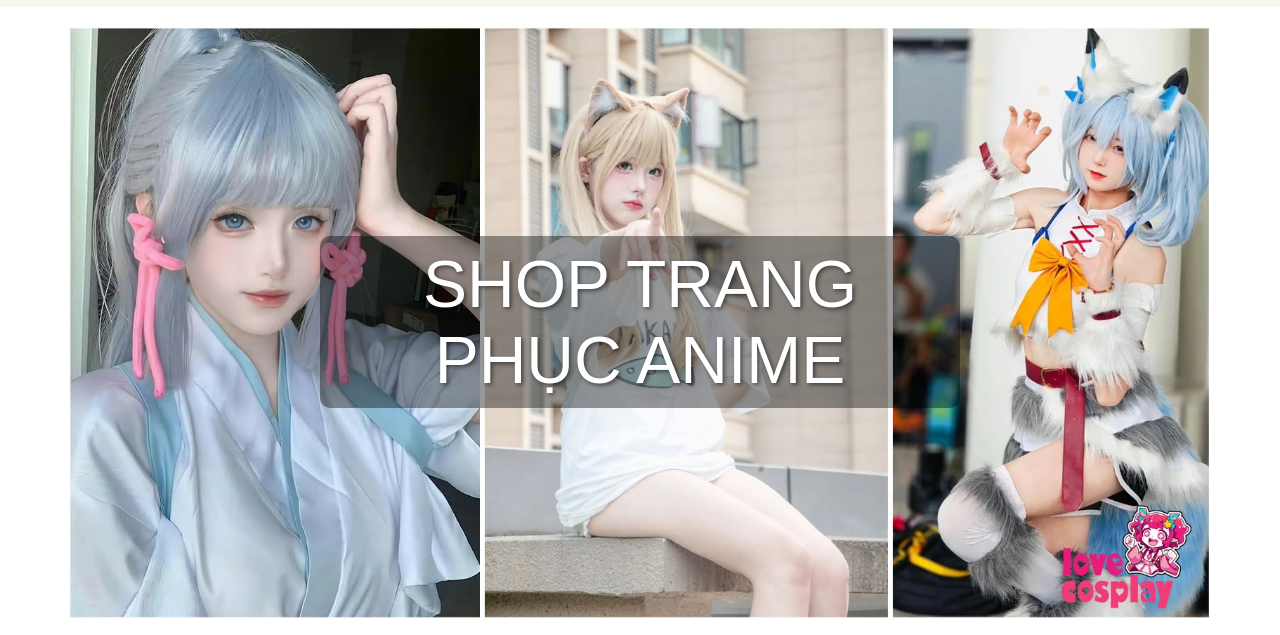
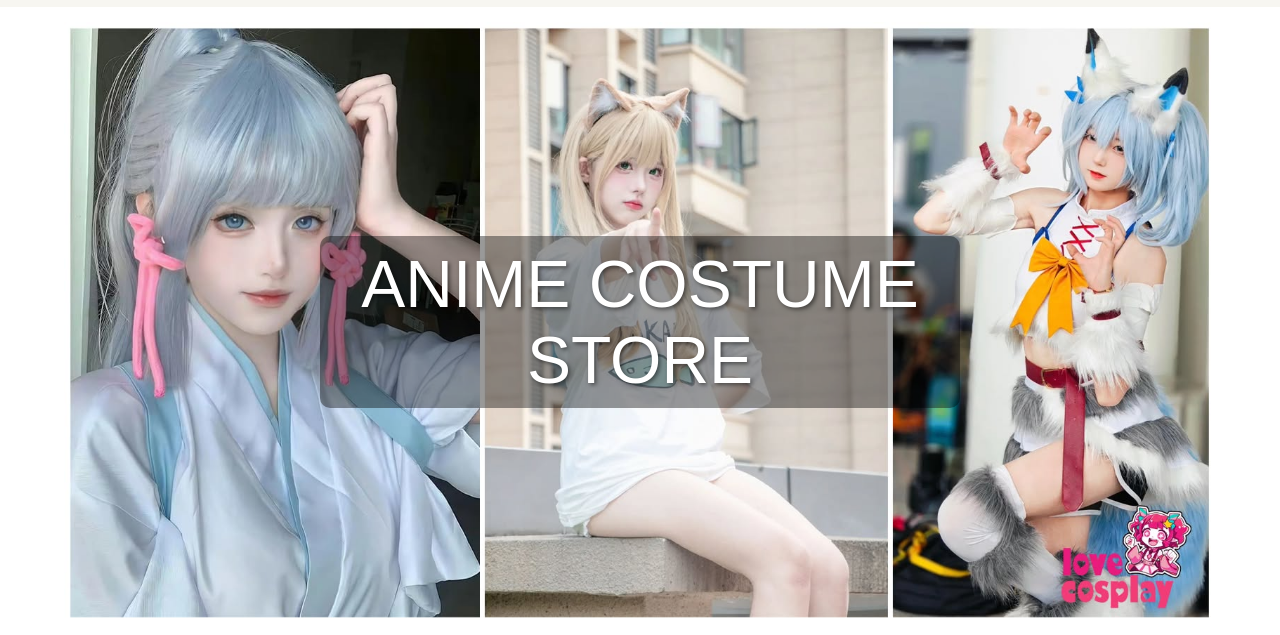
Before and after one commit to NgFinn/NgfinnWeb_thi_30t12, a plain HTML site: page index.html in a window 1280 px wide. Shown: the part 165-800 px from the top of the page. Drawn offline with Linux system fonts and the light colour scheme.

Commit message:
Update index.html

```diff
--- a/index.html
+++ b/index.html
@@ -28,7 +28,7 @@
   <main class="main-content">
 <div class="large-image">
   <img src="image/large-image.jpg" alt="Large Image">
-  <div class="text-overlay">SHOP TRANG PHỤC ANIME</div>
+  <div class="text-overlay">ANIME COSTUME STORE</div>
 </div>
 
     <!-- Product Slider -->
```
